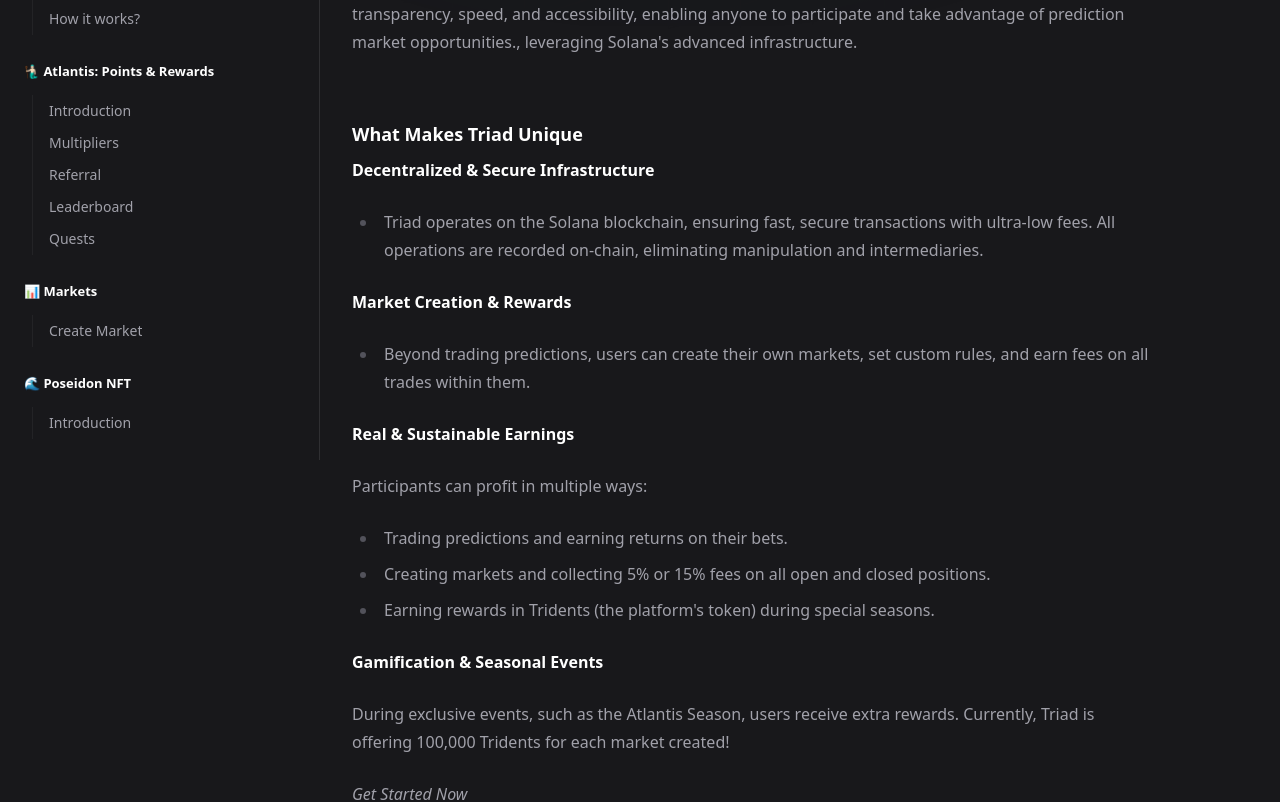
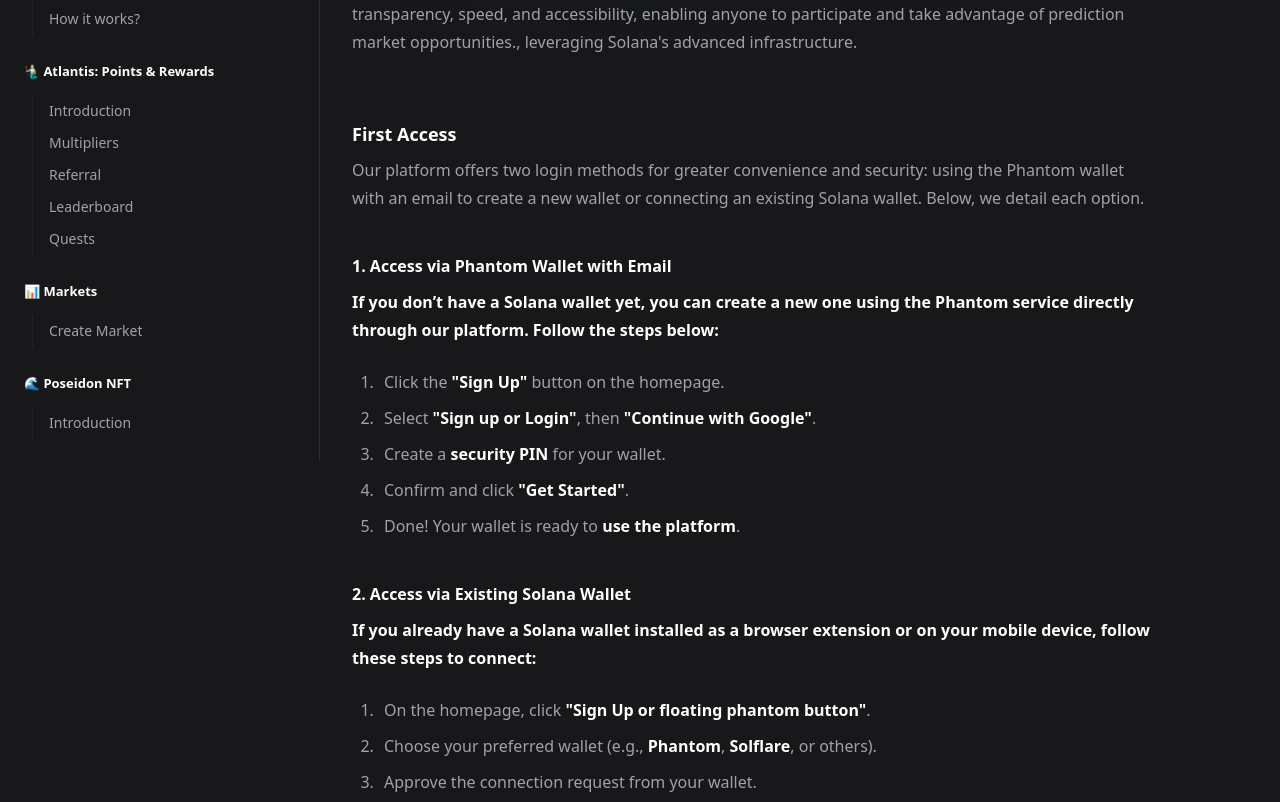
Before and after one commit to triadxyz/docs, a Next.js app: page / in a window 1280 px wide. Shown: the part 340-1142 px from the top of the page. Built offline with nearby package versions, Linux system fonts and the light colour scheme.

Commit message:
first access on app infos

```diff
--- a/src/pages/index.mdx
+++ b/src/pages/index.mdx
@@ -6,6 +6,32 @@
 
 With markets designed to reflect global and regional events, The platform is designed to provide transparency, speed, and accessibility, enabling anyone to participate and take advantage of prediction market opportunities., leveraging Solana's advanced infrastructure.
 
+## First Access
+
+Our platform offers two login methods for greater convenience and security: using the Phantom wallet with an email to create a new wallet or connecting an existing Solana wallet. Below, we detail each option.
+
+### 1. Access via Phantom Wallet with Email
+
+
+**If you don’t have a Solana wallet yet, you can create a new one using the Phantom service directly through our platform. Follow the steps below:**
+
+1. Click the **"Sign Up"** button on the homepage.
+2. Select **"Sign up or Login"**, then **"Continue with Google"**.
+3. Create a **security PIN** for your wallet.
+4. Confirm and click **"Get Started"**.
+5. Done! Your wallet is ready to **use the platform**.
+
+
+### 2. Access via Existing Solana Wallet
+
+**If you already have a Solana wallet installed as a browser extension or on your mobile device, follow these steps to connect:**
+
+1. On the homepage, click **"Sign Up or floating phantom button"**.
+2. Choose your preferred wallet (e.g., **Phantom**, **Solflare**, or others).
+3. Approve the connection request from your wallet.
+4. You're now **connected** and ready to **use the platform**.
+
+---
 
 ## What Makes Triad Unique
 
```
